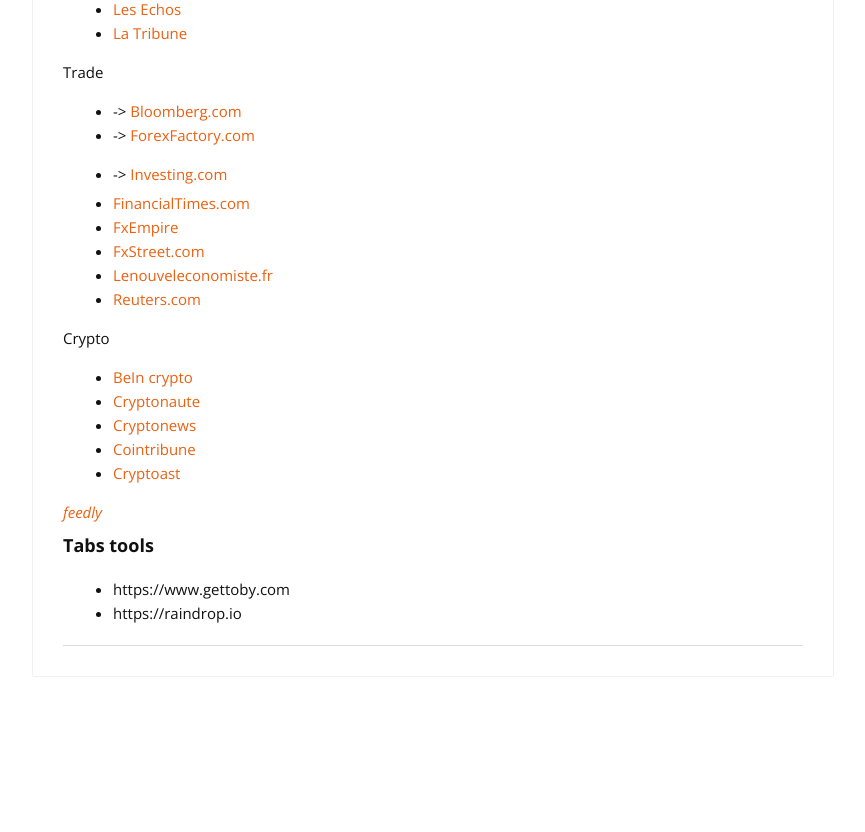
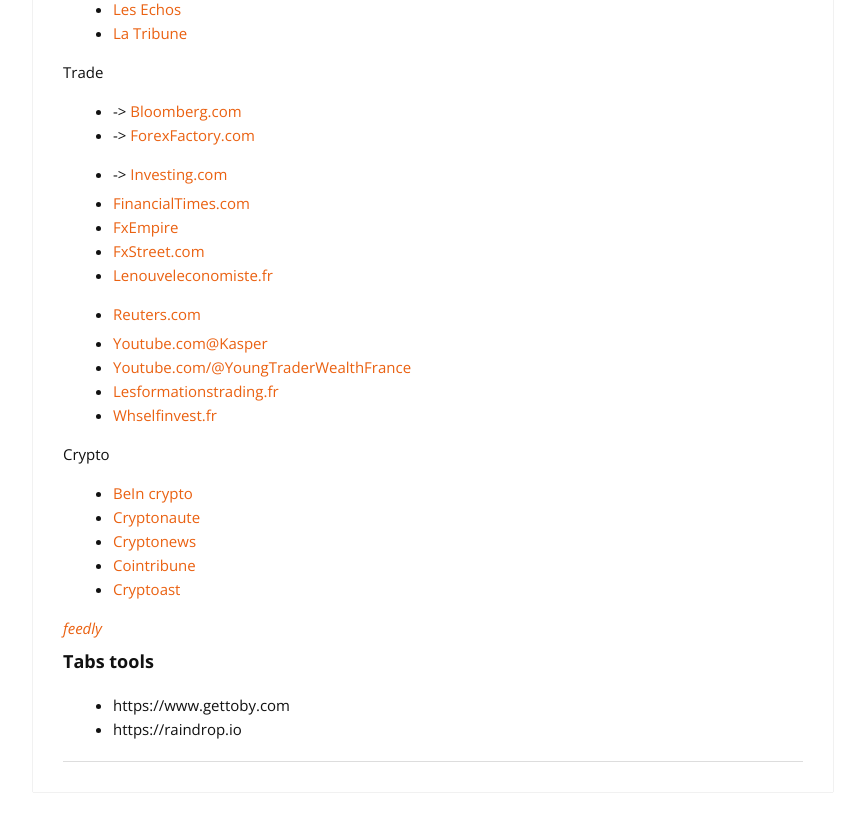
Before and after one commit to cylmat/cylmat.github.io, a Jekyll site: the page built from _pages/news.md, in a window 1280 px wide and 900 px high, scrolled down 3036 px. Shown: the top 832 px of the window, without its empty margins (207-1072 px from the left). Built offline with Jekyll 4.4.1, drawn with Linux system fonts in a browser that asks for light colours; nearby versions of some CDN libraries; before the commit the page ends 3820 px from its top, so only the background shows below that.

Commit message:
Update news.md

```diff
--- a/_pages/news.md
+++ b/_pages/news.md
@@ -147,6 +147,11 @@
 - [Lenouveleconomiste.fr](https://www.lenouveleconomiste.fr)
 - [Reuters.com](https://www.reuters.com)
 
++ [Youtube.com@Kasper](https://www.youtube.com/@KasperTrading)
++ [Youtube.com/@YoungTraderWealthFrance](https://www.youtube.com/@YoungTraderWealthFrance)
++ [Lesformationstrading.fr](https://www.lesformationstrading.fr)
++ [Whselfinvest.fr](https://www.whselfinvest.fr/)
+
 Crypto
 - [BeIn crypto](https://fr.beincrypto.com)
 - [Cryptonaute](https://cryptonaute.fr)
```
